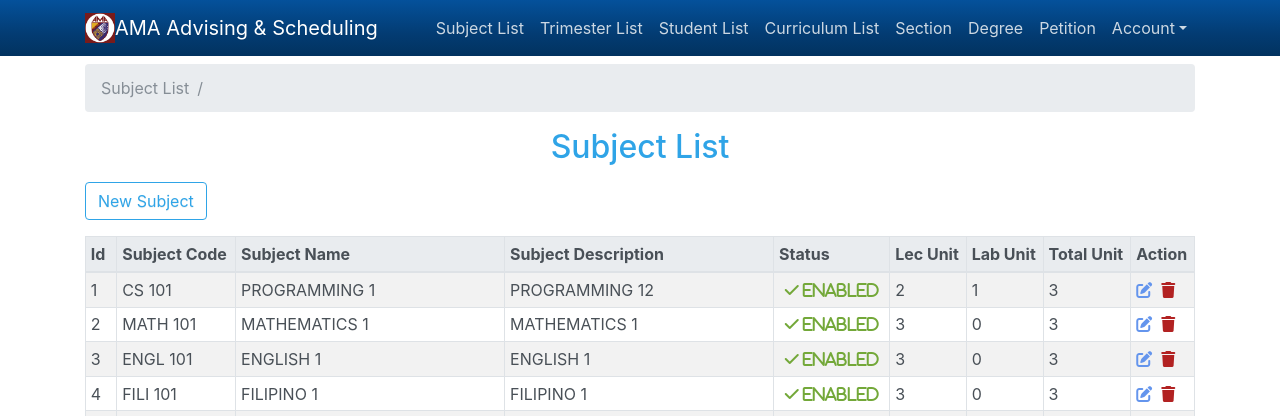
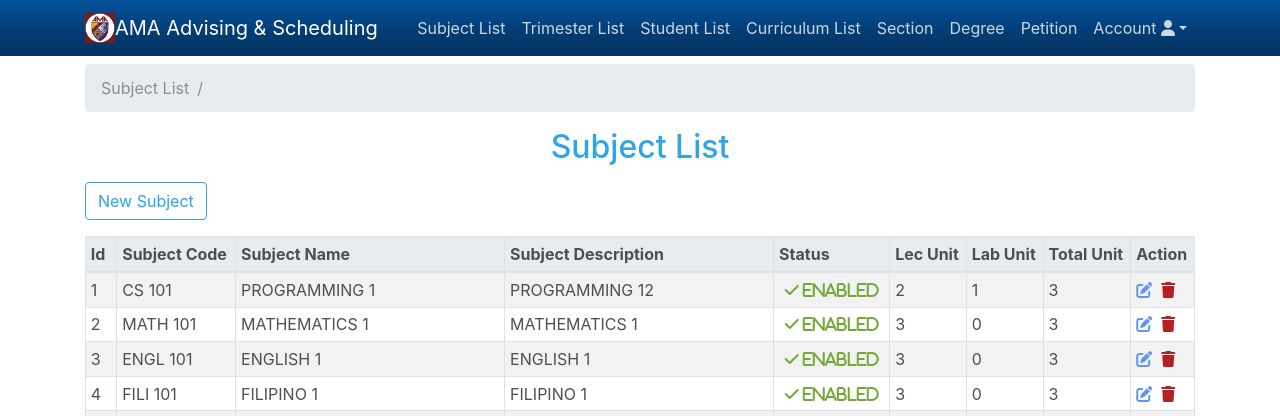
Before and after one commit to greysocstyles/ama_capstone_2020, a PHP site: page / in a window 1280 px wide. Shown: the top 416 px of the page. Run offline with PHP 8.4, Linux system fonts and the light colour scheme; a user stored in the database is signed in; data comes from the database, SQL or seed files in the repository; some libraries are stand-ins or nearby versions.

Commit message:
add icon

```diff
--- a/includes/header-2.php
+++ b/includes/header-2.php
@@ -19,7 +19,7 @@
 					<a class="nav-link" href="index.php?m=pl">Petition</a>
 				</li>
 				<li class="nav-item dropdown">
-				    <a class="nav-link dropdown-toggle" data-toggle="dropdown" href="#" role="button" aria-haspopup="true" aria-expanded="false"><?php echo $_SESSION['student_name'] ?></a>
+				    <a class="nav-link dropdown-toggle" data-toggle="dropdown" href="#" role="button" aria-haspopup="true" aria-expanded="false"><?php echo $_SESSION['student_name'] ?> <i class="fas fa-user"></i></a>
 				    <div class="dropdown-menu">
 				      <a class="dropdown-item" href="index.php?v=mg&v_id=<?php echo $_SESSION['student_id'] ?>">My Grades</a>
 				      <div class="dropdown-divider"></div>
--- a/includes/header.php
+++ b/includes/header.php
@@ -28,7 +28,7 @@
 					<a class="nav-link" href="index.php?menu=petition_list">Petition</a>
 				</li>
 				<li class="nav-item dropdown">
-				    <a class="nav-link dropdown-toggle" data-toggle="dropdown" href="#" role="button" aria-haspopup="true" aria-expanded="false">Account</a>
+				    <a class="nav-link dropdown-toggle" data-toggle="dropdown" href="#" role="button" aria-haspopup="true" aria-expanded="false">Account <i class="fas fa-user"></i></a>
 				    <div class="dropdown-menu" >
 				      <a class="dropdown-item" href="index.php?menu=account_list">Account List</a>
 				      <div class="dropdown-divider"></div>
```
